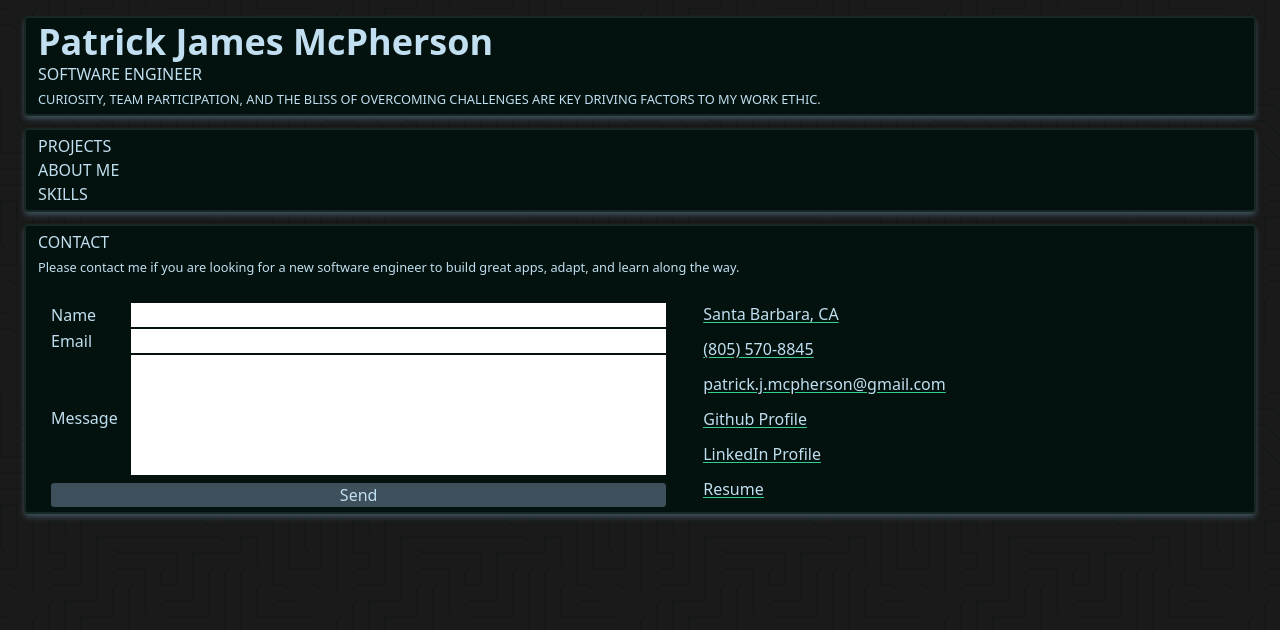
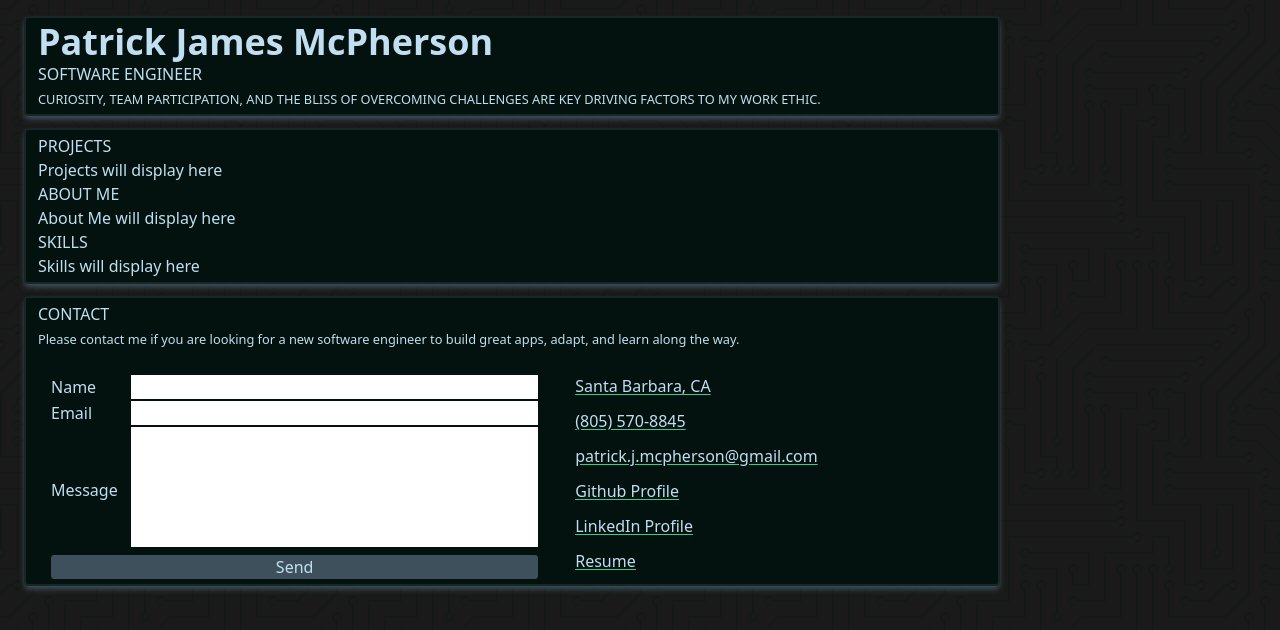
Before and after one commit to Patricus/new-portfolio, a Next.js app: page / in a window 1280 px wide. Shown: the top 630 px of the page. Built offline with nearby package versions, Linux system fonts and the light colour scheme.

Commit message:
Fade in and drop down

```diff
--- a/pages/index.tsx
+++ b/pages/index.tsx
@@ -10,8 +10,8 @@ export default function Home() {
                 <meta name="viewport" content="width=device-width, initial-scale=1" />
                 <link rel="icon" href="/favicon.ico" />
             </Head>
-            <main className="grid  auto-rows-auto gap-2 p-1 sm:gap-3 sm:p-2 md:p-4">
-                <section className="rounded border-2 border-columbiaBlue border-opacity-10 bg-night shadow-md shadow-charcoal backdrop-blur-lg md:mx-2 lg:px-2 lg:py-1 xl:px-3">
+            <main className="grid max-w-5xl auto-rows-auto gap-2 p-1 sm:gap-3 sm:p-2 md:p-4">
+                <section className="animate-[fade-in-down_1s_forwards] rounded border-2 border-columbiaBlue border-opacity-10 bg-night opacity-0 shadow-md shadow-charcoal backdrop-blur-lg md:mx-2 lg:px-2 lg:py-1 xl:px-3">
                     <h1 className="text-4xl font-bold">Patrick James McPherson</h1>
                     <h6>SOFTWARE ENGINEER</h6>
                     <small>
@@ -19,18 +19,21 @@ export default function Home() {
                         KEY DRIVING FACTORS TO MY WORK ETHIC.
                     </small>
                 </section>
-                <section className="rounded border-2 border-columbiaBlue border-opacity-10 bg-night shadow-md shadow-charcoal backdrop-blur-lg md:mx-2 lg:px-2 lg:py-1 xl:px-3">
+                <section className="animate-[fade-in-down_1s_forwards_500ms] rounded border-2 border-columbiaBlue border-opacity-10 bg-night opacity-0 shadow-md shadow-charcoal backdrop-blur-lg delay-150 md:mx-2 lg:px-2 lg:py-1 xl:px-3">
                     <article>
                         <h2>PROJECTS</h2>
+                        <div>Projects will display here</div>
                     </article>
                     <article>
                         <h2>ABOUT ME</h2>
+                        <div>About Me will display here</div>
                     </article>
                     <article>
                         <h2>SKILLS</h2>
+                        <div>Skills will display here</div>
                     </article>
                 </section>
-                <section className="rounded border-2 border-columbiaBlue border-opacity-10 bg-night shadow-md shadow-charcoal backdrop-blur-lg md:mx-2 lg:px-2 lg:py-1 xl:px-3">
+                <section className="animate-[fade-in-down_1s_forwards_1000ms] rounded border-2 border-columbiaBlue border-opacity-10 bg-night opacity-0 shadow-md shadow-charcoal backdrop-blur-lg delay-300 md:mx-2 lg:px-2 lg:py-1 xl:px-3">
                     <h2>CONTACT</h2>
                     <small>
                         Please contact me if you are looking for a new software engineer to build
--- a/tailwind.config.js
+++ b/tailwind.config.js
@@ -9,6 +9,21 @@ module.exports = {
         extend: {
             backgroundImage: {
                 circuit: "url('../public/images/circuit-board.svg')",
+            },
+            keyframes: {
+                "fade-in-down": {
+                    "0%": {
+                        opacity: "0",
+                        transform: "translateY(-20px)",
+                    },
+                    "100%": {
+                        opacity: "1",
+                        transform: "translateY(0)",
+                    },
+                },
+            },
+            animation: {
+                "fade-in-down": "fade-in-down 1s ease-out",
             },
         },
         colors: {
```
